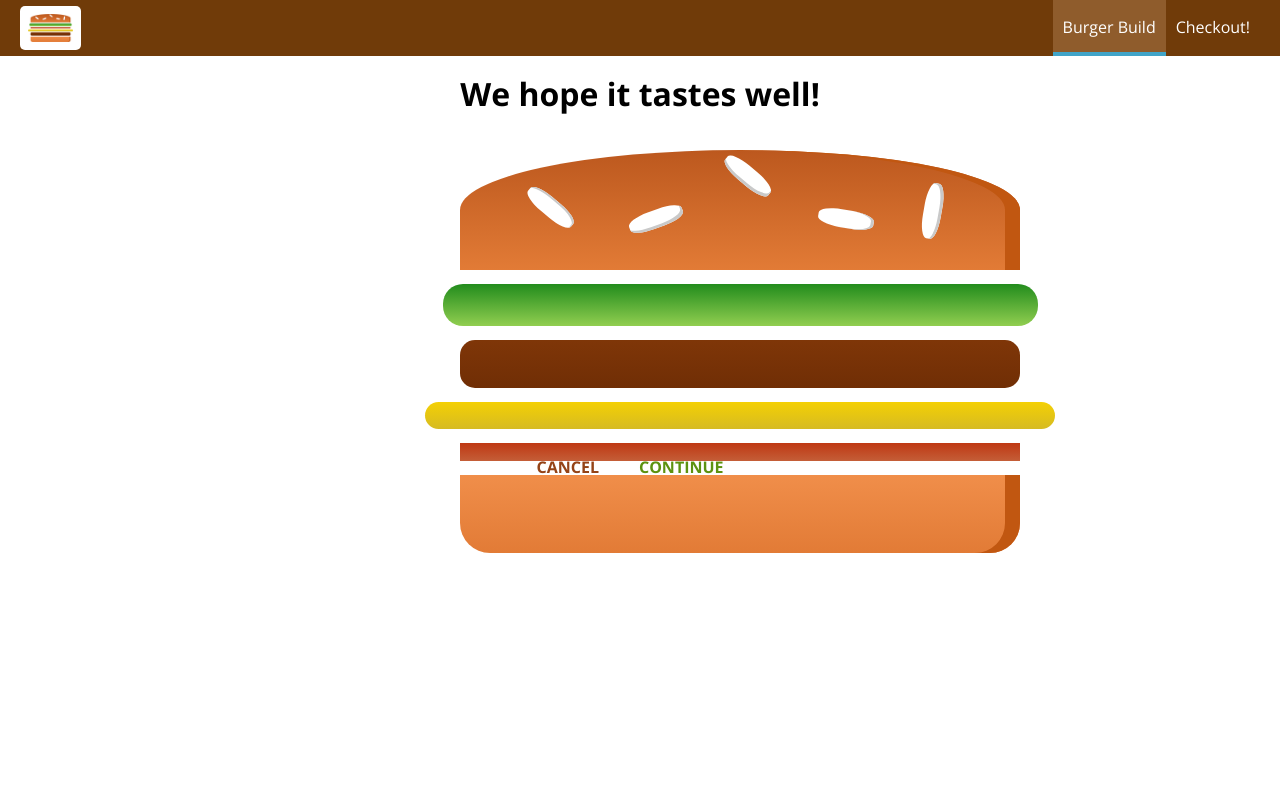
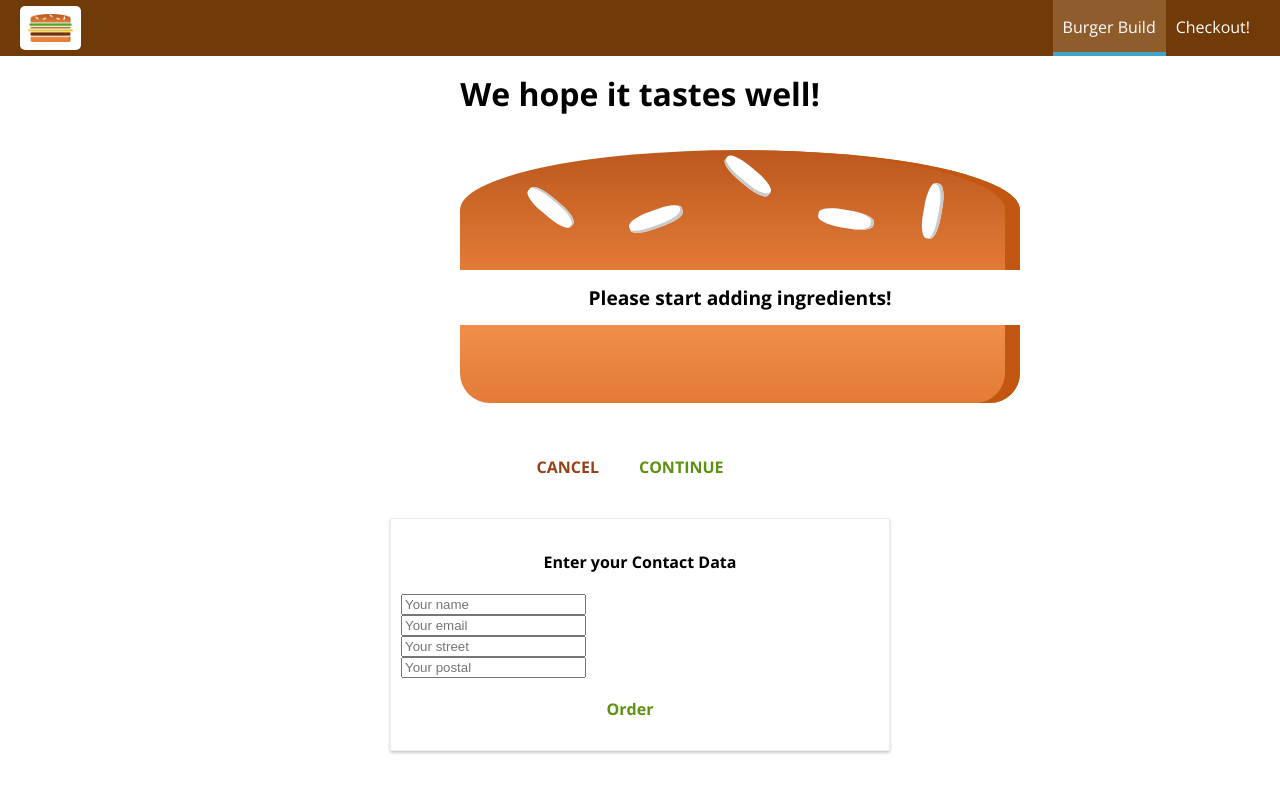
Before and after one commit to minhhieple97/burger-project, a React (Create React App) app: page /checkout in a window 1280 px wide. Both pictures are taken after a click on the button "CONTINUE". Shown: the top 792 px of the page. Built offline with nearby package versions, Linux system fonts and the light colour scheme.

Commit message:
setup router

```diff
--- a/src/containers/BurgerBuilder/BurgerBuilder.js
+++ b/src/containers/BurgerBuilder/BurgerBuilder.js
@@ -28,7 +28,7 @@
             this.setState({ ingredients: response.data });
         } catch (error) {
             console.log(error);
-            this.setState({error:true});
+            this.setState({ error: true });
         };
     };
     updatePurchaseState(ingredients) {
@@ -69,41 +69,19 @@
     purchaseContinueHander = async () => {
         const queryParams = [];
         for (const i in this.state.ingredients) {
-           queryParams.push(encodeURIComponent(i) + '=' + encodeURIComponent(this.state.ingredients[i]));
-        }
+            queryParams.push(encodeURIComponent(i) + '=' + encodeURIComponent(this.state.ingredients[i]));
+        };
+        queryParams.push(`price=${this.state.totalPrice}`)
         const queryString = queryParams.join('&');
         this.props.history.push({
-            patchName:'/checkout',
-            search:'?'+queryString
+            pathname: '/checkout',
+            search: '?' + queryString
         });
-        // this.setState({ loading: true });
-        // const order = {
-        //     ingredients: this.state.ingredients,
-        //     price: this.state.totalPrice,
-        //     customer: {
-        //         name: 'MinhHiepLe',
-        //         address: {
-        //             street: 'BN',
-        //             zipCode: '41351',
-        //             country: 'Germany'
-        //         },
-        //         email: 'hieplevuc@gmail'
-        //     },
-        //     deliveryMethod: 'fastest'
-        // };
-        // try {
-        //     const response = await axios.post('/orders.json', order);
-        //     this.setState({ loading: false, purchasing: false });
-        //     console.log(response);
-        // } catch (error) {
-        //     console.log(error);
-        //     this.setState({ loading: false, purchasing: false });
-        // }
     };
     render() {
         console.log(this.props);
         let orderSummary = null;
-        let burger = this.state.error ? `Ingredients can't loaded!` :  <Spinner />
+        let burger = this.state.error ? `Ingredients can't loaded!` : <Spinner />
         const disabledInfo = {
             ...this.state.ingredients
         };
--- a/src/containers/Checkout/Checkout.js
+++ b/src/containers/Checkout/Checkout.js
@@ -1,27 +1,44 @@
 import React, { Component } from 'react'
 import CheckoutSummary from '../../components/Order/CheckoutSummary/CheckoutSummary';
+import ContactData from './ContactData/ContactData';
+import { Route } from 'react-router-dom';
 export default class Checkout extends Component {
     state = {
-        ingredients:{
-            salad:1,
-            meat:1,
-            cheese:1,
-            bacon:1
+        ingredients: {
+            salad: 1,
+            meat: 1,
+            cheese: 1,
+            bacon: 1
         }
     }
-    checkoutCancelled = ()=>{
-       this.props.history.goBack();
+    componentWillMount() {
+        const query = new URLSearchParams(this.props.location.search);
+        const ingredients = {};
+        let price = 0;
+        for (let param of query.entries()) {
+            if (param[0]) {
+                price = param[1];
+            }
+            else {
+                ingredients[param[0]] = +param[1];
+            }
+        }
+        this.setState({ ingredients, totalPrice: price });
     }
-    checkoutContinued = ()=>{
-       this.props.history.replace('/checkout/contact-data');
+    checkoutCancelled = () => {
+        this.props.history.goBack();
+    }
+    checkoutContinued = () => {
+        this.props.history.replace('/checkout/contact-data');
     }
     render() {
         return (
             <div>
                 <CheckoutSummary ingredients={this.state.ingredients}
-                checkoutContinued={this.checkoutContinued}
-                checkoutCancelled={this.checkoutCancelled}
+                    checkoutContinued={this.checkoutContinued}
+                    checkoutCancelled={this.checkoutCancelled}
                 ></CheckoutSummary>
+                <Route path={this.props.match.path + '/contact-data'} render={() => <ContactData ingredients={this.state.ingredients} price={this.state.totalPrice} />} ></Route>
             </div>
         )
     }
--- /dev/null
+++ b/src/containers/Checkout/ContactData/ContactData.js
@@ -0,0 +1,65 @@
+import React, { Component } from 'react';
+import {withRouter} from 'react-router-dom';
+import Button from '../../../components/UI/Button/Button';
+import axios from '../../../axios-orders';
+import classes from './contactData.module.css';
+import Spinner from '../../../components/UI/Spinner/Spinner';
+class ContactData extends Component {
+    state = {
+        name: '',
+        email: '',
+        address: {
+            street: '',
+            postalCode: ''
+        },
+        loading: false
+    }
+    orderHandler = async (e) => {
+        e.preventDefault();
+        this.setState({ loading: true });
+        const order = {
+            ingredients: this.state.ingredients,
+            price: this.state.totalPrice,
+            customer: {
+                name: 'MinhHiepLe',
+                address: {
+                    street: 'BN',
+                    zipCode: '41351',
+                    country: 'Germany'
+                },
+                email: 'hieplevuc@gmail'
+            },
+            deliveryMethod: 'fastest'
+        };
+        try {
+            const response = await axios.post('/orders.json', order);
+            this.setState({ loading: false });
+            this.props.history.push('/');
+            console.log(response);
+        } catch (error) {
+            console.log(error);
+            this.setState({ loading: false });
+        }
+    }
+    render() {
+        let form = (
+            <form>
+                <input className={classes.Input} type="text" name="name" placeholder="Your name"></input>
+                <input className={classes.Input} type="email" name="email" placeholder="Your email"></input>
+                <input className={classes.Input} type="text" name="street" placeholder="Your street"></input>
+                <input className={classes.Input} type="text" name="postal" placeholder="Your postal"></input>
+                <Button btnType="Success" clicked={this.orderHandler} >Order</Button>
+            </form>
+        );
+        if (this.state.loading) {
+            form = <Spinner />
+        }
+        return (
+            <div className={classes.ContactData} >
+                <h4>Enter your Contact Data</h4>
+                {form}
+            </div>
+        )
+    }
+}
+export default withRouter(ContactData)
--- /dev/null
+++ b/src/containers/Checkout/ContactData/contactData.module.css
@@ -0,0 +1,17 @@
+.ContactData {
+    margin: 20px auto;
+    width: 80%;
+    text-align: center;
+    box-shadow: 0 2px 3px #ccc;
+    border: 1px solid #eee;
+    padding: 10px;
+    box-sizing: border-box;
+}
+.Input {
+    display: block;
+}
+@media (min-width:600px){
+    .ContactData {
+        width: 500px;
+    }
+}
```
Also changed, not shown: 1 other file (tests, documents, lock files or other folders).
